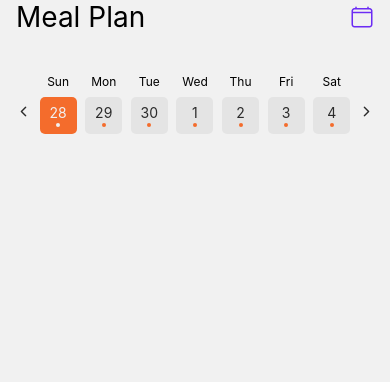
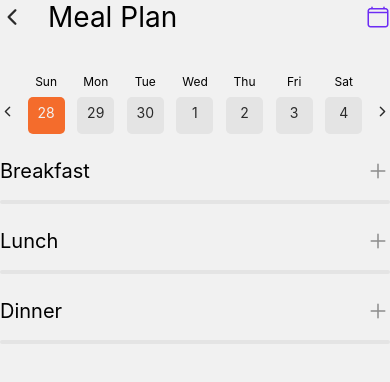
Before and after one commit to justinjya/AICE, a React Native app: screen / in a window 390 px wide. Shown: the top 382 px of the page. Built offline with nearby package versions, Linux system fonts and the light colour scheme.

Commit message:
finalized meal plan week screen, refactored code

```diff
--- a/App.tsx
+++ b/App.tsx
@@ -13,8 +13,8 @@ export default function App() {
       {/* <RegisterPage /> */}
       {/* <HomeScreen /> */}
       {/* {/* <FavoritesScreen /> */}
+      {/* <MealPlanMonthScreen /> */}
       <MealPlanWeekScreen />
-      {/* <MealPlanMonthScreen /> */}
       <StatusBar style="auto" />
     </SafeAreaView>
   );
--- a/MealPlanWeekScreen.tsx
+++ b/MealPlanWeekScreen.tsx
@@ -1,62 +1,83 @@
-import {
-  View, SafeAreaView, StyleSheet,
-  Text, TouchableOpacity,
-  FlatList, Dimensions, SectionList
-} from 'react-native';
-import { useState, useEffect } from 'react';
+import { View, SafeAreaView, StyleSheet, Text, TouchableOpacity } from 'react-native';
+import { useState } from 'react';
 import { Ionicons } from '@expo/vector-icons';
 import { Colors, Spacings, Sizes } from '@values';
-import { LongRecipeCard, IconButton, Pagination } from '@components';
+import { LongRecipeCard, IconButton } from '@components';
 
-const recipes = [
+const mealPlans = [
   {
+    id: 1,
+    recipe: {
       id: 1,
       name: 'Breakfast Hash',
       calories: 350,
       duration: 45,
       imageUrl: 'https://www.foodiesfeed.com/wp-content/uploads/2023/06/burger-with-melted-cheese.jpg',
     },
+    schedule: 'Breakfast',
+    date: new Date(2024, 4, 14),
+  },
   {
+    id: 2,
+    recipe: {
       id: 2,
       name: 'Pancake Tacos',
       calories: 450,
       duration: 60,
       imageUrl: 'https://images.immediate.co.uk/production/volatile/sites/30/2020/08/chorizo-mozarella-gnocchi-bake-cropped-9ab73a3.jpg?quality=90&webp=true&resize=600,545',
     },
+    schedule: 'Breakfast',
+    date: new Date(2024, 4, 14),
+  },
   {
+    id: 3,
+    recipe: {
       id: 3,
       name: 'Mushrooms on Toast',
       calories: 300,
       duration: 30,
       imageUrl: 'https://food.fnr.sndimg.com/content/dam/images/food/fullset/2016/6/12/3/FNM070116_Penne-with-Vodka-Sauce-and-Mini-Meatballs-recipe_s4x3.jpg.rend.hgtvcom.1280.1280.suffix/1465939620872.jpeg',
     },
+    schedule: 'Breakfast',
+    date: new Date(2024, 4, 14),
+  },
   {
+    id: 4,
+    recipe: {
       id: 4,
       name: 'Padron Peppers',
       calories: 250,
       duration: 20,
       imageUrl: 'https://img.bestrecipes.com.au/iyddCRce/br/2019/02/1980-crunchy-chicken-twisties-drumsticks-951509-1.jpg',
-  }
-]
-const breakfast = {
-  title: 'Breakfast',
-  data: recipes.slice(0, 3),
-}
-const lunch = {
-  title: 'Lunch',
-  data: [],
-}
-const dinner = {
-  title: 'Dinner',
-  data: recipes.slice(3, 4),
-}
-
-const daysOfWeek = ['Sun', 'Mon', 'Tue', 'Wed', 'Thu', 'Fri', 'Sat'];
+    },
+    schedule: 'Dinner',
+    date: new Date(2024, 4, 14),
+  },
+  {
+    id: 5,
+    recipe: {
+      id: 4,
+      name: 'Padron Peppers',
+      calories: 250,
+      duration: 20,
+      imageUrl: 'https://img.bestrecipes.com.au/iyddCRce/br/2019/02/1980-crunchy-chicken-twisties-drumsticks-951509-1.jpg',
+    },
+    schedule: 'Breakfast',
+    date: new Date(2024, 4, 17),
+  },
+];
 
 interface WeekHeaderProps {
   selectedDay: Date | null;
   setSelectedDay: (date: Date) => void;
 }
+
+const isDateEqual = (date1: Date, date2: Date) =>
+  date1.getDate() === date2.getDate() &&
+  date1.getMonth() === date2.getMonth() &&
+  date1.getFullYear() === date2.getFullYear();
+
+const daysOfWeek = ['Sun', 'Mon', 'Tue', 'Wed', 'Thu', 'Fri', 'Sat'];
 
 function WeekHeader({ selectedDay, setSelectedDay }: WeekHeaderProps) {
   const [startOfWeek, setStartOfWeek] = useState(() => {
@@ -73,45 +94,99 @@ function WeekHeader({ selectedDay, setSelectedDay }: WeekHeaderProps) {
     });
   };
 
+  const isMealPlanned = (date: Date) => {
+    return mealPlans.some(meal =>
+      meal.date instanceof Date &&
+      isDateEqual(meal.date, date)
+    );
+  };
+
   return (
-    <View style={{ flexDirection: 'row', justifyContent: 'space-between', alignItems: 'center', marginBottom: Spacings.l }}>
-      <TouchableOpacity style={{ marginTop: Spacings.m }}onPress={() => changeWeek(-1)}>
+    <View style={styles.weekHeaderContainer}>
+      <TouchableOpacity style={{ marginTop: Spacings.m }} onPress={() => changeWeek(-1)}>
         <Ionicons name="chevron-back" size={15} color={Colors.text_dark} />
       </TouchableOpacity>
 
       {daysOfWeek.map((day, index) => {
         const date = new Date(startOfWeek.getFullYear(), startOfWeek.getMonth(), startOfWeek.getDate() + index);
-        const isSelected = selectedDay && date.getDate() === selectedDay.getDate() && date.getMonth() === selectedDay.getMonth() && date.getFullYear() === selectedDay.getFullYear();
+        const isSelected = selectedDay && isDateEqual(selectedDay, date);
+        const isPlanned = isMealPlanned(date);
         return (
-          <View key={index} style={{ justifyContent: 'center', alignItems: 'center' }}>
-            <Text style={{ fontSize: Sizes.l, marginBottom: Spacings.s }}>{day}</Text>
-            <TouchableOpacity style={{ width: 37, height: 37, borderRadius: 5, backgroundColor: isSelected ? Colors.primary : Colors.gray_100, alignItems: 'center', justifyContent: 'center' }} onPress={() => setSelectedDay(date)}>
-              <Text style={{ color: isSelected ? Colors.onPrimary : Colors.text_dark, marginBottom: Spacings.xxxs }}>{date.getDate()}</Text>
-              <View style={{ backgroundColor: isSelected ? Colors.onPrimary : Colors.primary, width: 4, height: 4, borderRadius: 50 }}/>
+          <View key={index} style={styles.dayContainer}>
+            <Text style={styles.dayText}>{day}</Text>
+            <TouchableOpacity style={[styles.dateButton, { backgroundColor: isSelected ? Colors.primary : Colors.gray_100 }]} onPress={() => setSelectedDay(date)}>
+              <Text style={[styles.dateText, { color: isSelected ? Colors.onPrimary : Colors.text_dark }]}>{date.getDate()}</Text>
+              {isPlanned ?
+                <View style={[styles.dot, { backgroundColor: isSelected ? Colors.onPrimary : Colors.primary }]}/>
+                :
+                <View style={[styles.dot, { backgroundColor: 'transparent' }]}/>
+              }
             </TouchableOpacity>
           </View>
         );
       })}
 
-      <TouchableOpacity style={{ marginTop: Spacings.m }}onPress={() => changeWeek(1)}>
+      <TouchableOpacity style={{ marginTop: Spacings.m }} onPress={() => changeWeek(1)}>
         <Ionicons name="chevron-forward" size={15} color={Colors.text_dark} />
       </TouchableOpacity>
     </View>
   );
 }
 
-export default function MealPlanWeekScreen() {
-  const [selectedDay, setSelectedDay] = useState(new Date() as Date | null);
+interface MealSectionProps {
+  array: any[];
+  schedule: string;
+  date?: Date;
+};
 
-  // Only show the recipes on the 14th
-  const sections = selectedDay && selectedDay.getDate() === 14 ? [breakfast, lunch, dinner] : [];
+function MealsSection({ array, schedule, date }: MealSectionProps) {
+  const meals = array.filter(meal =>
+    meal.schedule === schedule &&
+    meal.date instanceof Date &&
+    date instanceof Date &&
+    isDateEqual(meal.date, date)
+  ).map(meal => meal.recipe);
 
   return (
-    <SectionList
-      ListHeaderComponent={
-        <View style={{ paddingHorizontal: Spacings.m }}>
+    <View style={{ marginBottom: Spacings.l }}>
+      <View style={[styles.titleContainer, { marginBottom: Spacings.m }]}>
+        <Text style={styles.h2}>{schedule}</Text>
+        <IconButton
+          icon={
+            <Ionicons
+              name='add'
+              size={24}
+              color={Colors.text_dark}
+              style={{ opacity: 0.5 }} />
+          } />
+      </View>
+      {meals.length === 0 ? (
+        <View style={styles.emptySection} />
+      ) : (
+        meals.map(recipe => (
+          <View style={{ marginBottom: Spacings.xxs }}>
+            <LongRecipeCard
+              key={recipe.id}
+              recipe={recipe} />
+          </View>
+        ))
+      )}
+    </View>
+  )
+}
+
+export default function MealPlanWeekScreen() {
+  const [selectedDay, setSelectedDay] = useState(new Date() as Date);
+
+  return (
+    <SafeAreaView style={styles.container}>
       <View style={[styles.titleContainer, { marginBottom: Spacings.xxl }]}>
+        <View style={{ flexDirection: 'row', alignItems: 'center' }}>
+          <TouchableOpacity style={{ marginRight: Spacings.l }}>
+            <Ionicons name="chevron-back" size={24} color={Colors.text_dark} />
+          </TouchableOpacity>
           <Text style={styles.title}>Meal Plan</Text>
+        </View>
         <IconButton
           icon={
             <Ionicons
@@ -121,47 +196,17 @@ export default function MealPlanWeekScreen() {
           } />
       </View>
       <WeekHeader selectedDay={selectedDay} setSelectedDay={setSelectedDay} />
-        </View>
-      }
-      sections={sections}
-      keyExtractor={item => item.id.toString()}
-      renderSectionHeader={({ section: { title } }) => (
-        <View style={[styles.titleContainer, { marginBottom: Spacings.m, paddingHorizontal: Spacings.m }]}>
-          <Text style={styles.h2}>{title}</Text>
-          <IconButton
-            icon={
-              <Ionicons
-                name='add'
-                size={24}
-                color={Colors.text_dark}
-                style={{ opacity: 0.5 }} />
-            } />
-        </View>
-      )}
-      renderItem={({ item }) => {
-        return (
-          <View style={{ paddingHorizontal: Spacings.m, marginBottom: Spacings.xxs }}>
-            <LongRecipeCard
-              recipe={item} />
-          </View>
-        )}
-      }
-      renderSectionFooter={({ section }) => (
-        section.data.length === 0 ? (
-          <View style={{ paddingHorizontal: Spacings.m, marginBottom: Spacings.l }}>
-            <View style={{ width: '100%', height: 4, backgroundColor: Colors.gray_100, borderRadius: 10 }} />
-          </View>
-        ) : (
-          <View style={{ marginBottom: Spacings.l }} />
-        )
-      )}
-    />
+      <MealsSection array={mealPlans} schedule='Breakfast' date={selectedDay} />
+      <MealsSection array={mealPlans} schedule='Lunch' date={selectedDay} />
+      <MealsSection array={mealPlans} schedule='Dinner' date={selectedDay} />
+    </SafeAreaView>
   )
 }
 
 const styles = StyleSheet.create({
   container: {
     flex: 1,
+    paddingHorizontal: Spacings.m,
   },
   title: {
     fontSize: Sizes.h1,
@@ -175,4 +220,42 @@ const styles = StyleSheet.create({
     justifyContent: 'space-between',
     alignItems: 'center',
   },
+  weekHeaderContainer: {
+    flexDirection: 'row',
+    justifyContent: 'space-between',
+    alignItems: 'center',
+    marginBottom: Spacings.l,
+  },
+  weekHeaderButton: {
+    marginTop: Spacings.m,
+  },
+  dayContainer: {
+    justifyContent: 'center',
+    alignItems: 'center',
+  },
+  dayText: {
+    fontSize: Sizes.l,
+    marginBottom: Spacings.s,
+  },
+  dateButton: {
+    width: 37,
+    height: 37,
+    borderRadius: 5,
+    alignItems: 'center',
+    justifyContent: 'center',
+  },
+  dateText: {
+    marginBottom: Spacings.xxxs,
+  },
+  dot:{
+    width: 4,
+    height: 4,
+    borderRadius: 50
+  },
+  emptySection: {
+    width: '100%',
+    height: 4,
+    backgroundColor: Colors.gray_100,
+    borderRadius: 10,
+  },
 });
```
Lines whose indentation alone changed are shown as unchanged.
